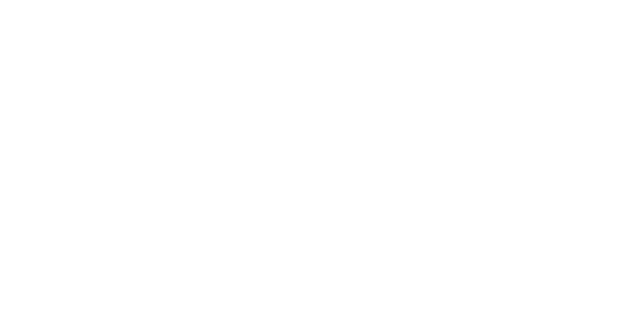
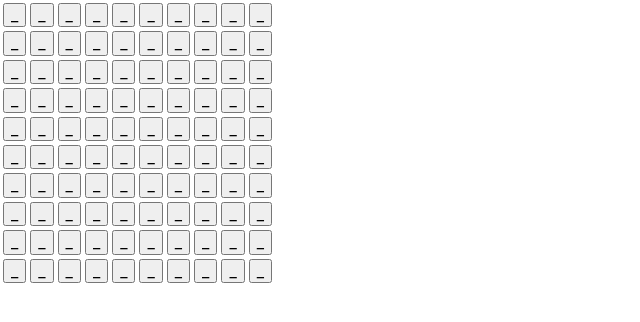
Before and after one commit to Jelangbam/minesweeperClone, a React (Create React App) app: page / in a window 1280 px wide. Shown: the top 322 px of the page, without its empty margins (0-640 px from the left). Built offline with nearby package versions, Linux system fonts and the light colour scheme.

Commit message:
Basic mine setup and clickhandler
* Mines position themselves and field shows correct number
* Actually displays a grid now and is clickable

```diff
--- a/package.json
+++ b/package.json
@@ -27,7 +27,6 @@
     "not op_mini all"
   ],
   "devDependencies": {
-    "eslint": "^5.9.0",
     "eslint-plugin-react": "^7.11.1",
     "node-sass-chokidar": "^1.3.4"
   }
--- a/src/App.js
+++ b/src/App.js
@@ -1,12 +1,12 @@
 import React, { Component } from 'react';
 import 'normalize.css';
 import './App.css';
-
+import Board from './game/Board';
 class App extends Component {
 	render() {
 		return (
 			<div className="App">
-
+				<Board size={[10,10]} mines={10}/>
 			</div>
 		);
 	}
--- a/src/game/Board.js
+++ b/src/game/Board.js
@@ -11,6 +11,7 @@ class Board extends Component {
 		};
 		this.cellClicked = this.cellClicked.bind(this);
 		this.getAdjacentCells = this.getAdjacentCells.bind(this);
+		this.createTable = this.createTable.bind(this);
 	}
 
 	/**
@@ -18,19 +19,25 @@ class Board extends Component {
 	 */
 	componentDidMount() {
 		let mines = [];
+		let tempCells = [];
 		for(let i = 0; i < this.props.size[0] * this.props.size[1]; i++) {
 			mines.push(i);
+			tempCells.push(0);
 		}
 		shuffle(mines);
 		mines = mines.slice(0, this.props.mines);
-		let tempCells = [];
-		tempCells.fill(0, 0, this.props.size[0] * this.props.size[1]);
-
-		mines.map((cell) => {
-			tempCells[cell] = 'M';
+		mines.map((mine) => {
+			tempCells[mine] = 'M';
+			this.getAdjacentCells(mine).map((cellIndex) => {
+				if(tempCells[cellIndex] !== 'M') {
+					tempCells[cellIndex]++;
+				}
+			});
 		});
 
-
+		this.setState({
+			cells: tempCells
+		});
 
 		/**
 		 * Shuffles array using Fischer-Yates
@@ -105,15 +112,19 @@ class Board extends Component {
 					for(let i = w; i <= e; i++) {
 						tempCleared.push(i + this.props.size[0] * row);
 						if(row !== 0) {
-							if(!tempCleared.includes(i + this.props.size[0] * (row - 1)) && this.state.cells[i + this.props.size[0] * (row - 1)] === 0) {
+							if(!tempCleared.includes(i + this.props.size[0] * (row - 1))) {
 								tempCleared.push(i + this.props.size[0] * (row - 1));
-								queue.push(i + this.props.size[0] * (row - 1));
+								if(this.state.cells[i + this.props.size[0] * (row - 1)] === 0) {
+									queue.push(i + this.props.size[0] * (row - 1));
+								}
 							}
 						}
 						if(row !== this.props.size[1] - 1) {
-							if(!tempCleared.includes(i + this.props.size[0] * (row + 1)) && this.state.cells[i + this.props.size[0] * (row + 1)] === 0) {
+							if(!tempCleared.includes(i + this.props.size[0] * (row + 1))) {
+								if(this.state.cells[i + this.props.size[0] * (row + 1)] === 0) {
+									queue.push(i + this.props.size[0] * (row + 1));
+								}
 								tempCleared.push(i + this.props.size[0] * (row + 1));
-								queue.push(i + this.props.size[0] * (row + 1));
 							}
 						}
 					}
@@ -137,27 +148,37 @@ class Board extends Component {
 		const column = index % this.props.size[0];
 		const row = Math.floor(index / this.props.size[0]);
 		// check all acceptable columns
-		for(let i = Math.max(-1, column-1); i <= Math.min(this.props.size[0], column+1); i++) {
-			for(let j = Math.max(-1, row-1); j <= Math.min(this.props.size[1], row+1); j++) {
+		for(let i = Math.max(0, column-1); i <= Math.min(this.props.size[0] - 1, column+1); i++) {
+			for(let j = Math.max(0, row-1); j <= Math.min(this.props.size[1] - 1, row+1); j++) {
 				if(i !== column || j !== row) {
 					arr.push( i + (this.props.size[0] * j));
 				}
 			}
 		}
-		alert(arr.length);
 		return arr;
+	}
+
+	createTable() {
+		const table = [];
+		for(let i = 0; i < this.props.size[1]; i++) {
+			const child = [];
+			for(let j = 0; j < this.props.size[0]; j++) {
+				child.push(<td><Cell enabled={this.state.cleared.includes(i * this.props.size[0] + j)}
+				text={this.state.cells[i * this.props.size[0] + j]}
+				cellClicked={() => this.cellClicked(i * this.props.size[0] + j)}
+				key={i * this.props.size[0] + j} /></td>);
+			}
+			table.push(<tr>{child}</tr>);
+		}
+		return table;
 	}
 
 	render() {
 		return(
-			<div className = 'minefield'>
-			{this.state.cells.map((cell, index) => (
-				<Cell enabled={this.state.cleared.includes(index)}
-					text={cell}
-					cellClicked={this.cellClicked}
-					key={index} />
-
-			))}
+			<div>
+			<table className = 'grid'>
+			{this.createTable()}
+			</table>
 			</div>
 		);
 	}
--- a/src/game/Cell.js
+++ b/src/game/Cell.js
@@ -9,7 +9,7 @@ class Cell extends Component {
 	render() {
 		return (
 			<button className="cell" onClick={this.props.cellClicked}>
-			{this.props.text}
+			{this.props.enabled ? this.props.text : '_'}
 			</button>
 		);
 	}
```
Also changed, not shown: 1 other file (tests, documents, lock files or other folders). Lines whose indentation alone changed are shown as unchanged.
